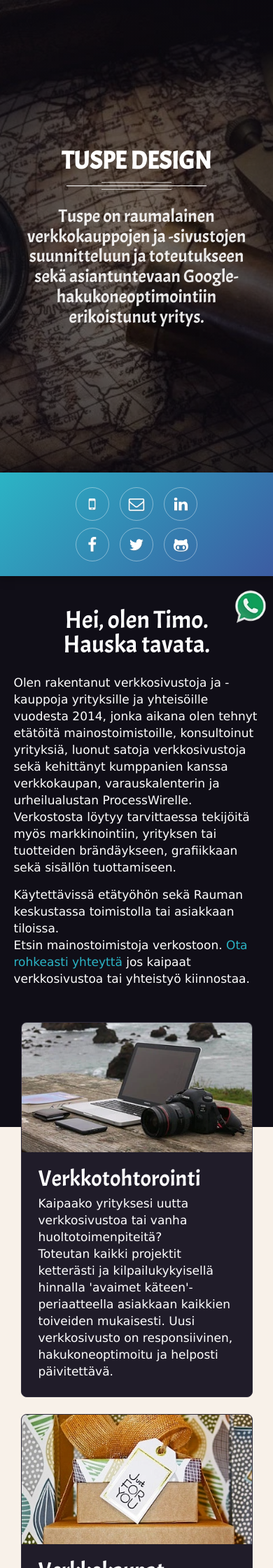
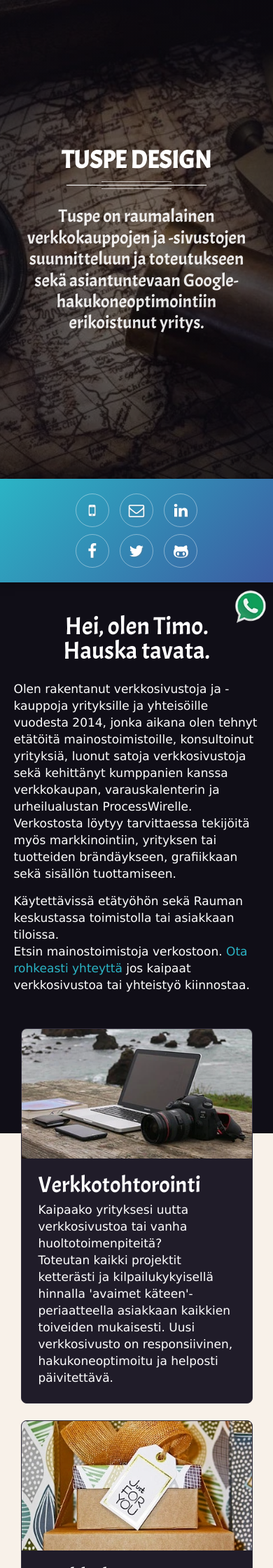
Before and after one commit to fahadashiq12/Svelte-Tuspe, a Jekyll site: the page built from index.markdown, in a window 390 px wide. Shown: the top 2240 px of the page at 70% size. Built offline with Jekyll 4.4.1, drawn with Linux system fonts in a browser that asks for light colours.

Commit message:
Mobile hero height

```diff
--- a/_includes/style.css
+++ b/_includes/style.css
@@ -728,11 +728,11 @@ main .col-9 ul {
 @media screen and (max-width:549px) {
     #hero p {
 		font-size: 1.6rem;
-		line-height: 1.8rem;
+		line-height: 1.9rem;
     }
 	#hero,
 	#hero img {
-		height: 75vh;
+		height: 76vh;
 	}
     #line .socialmedia {
         max-width: 240px
```
